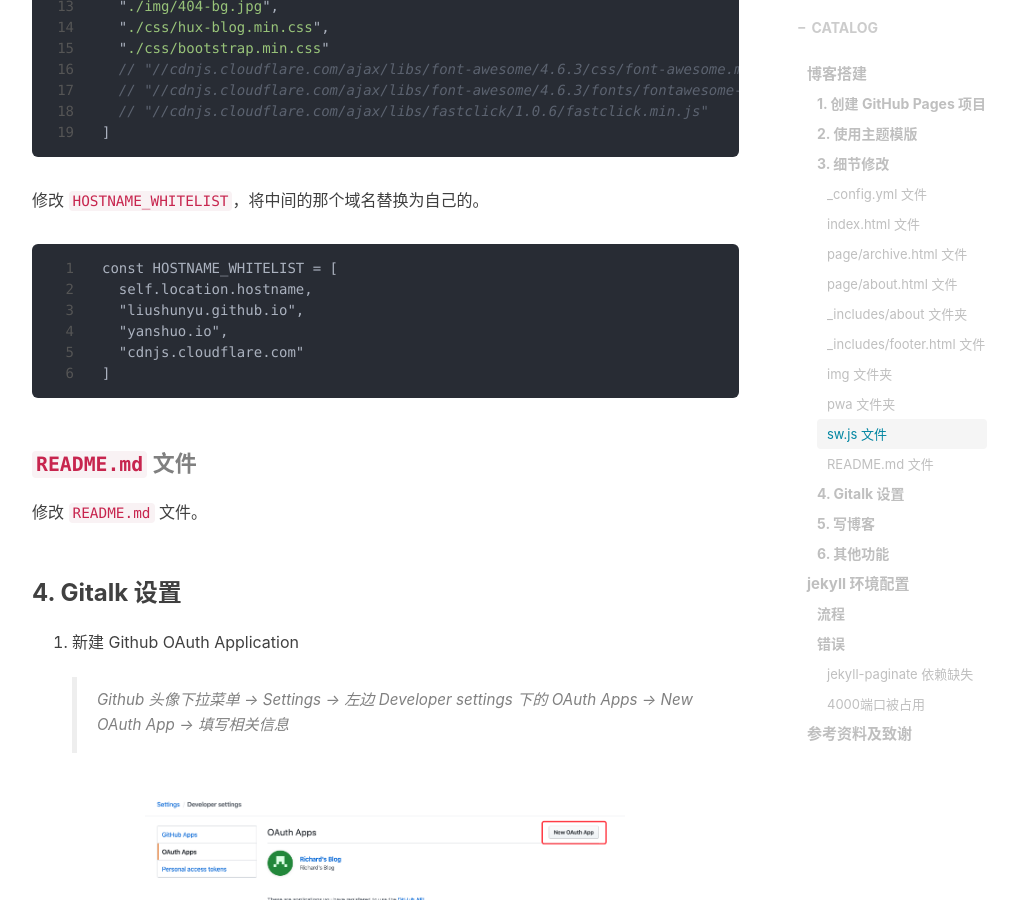
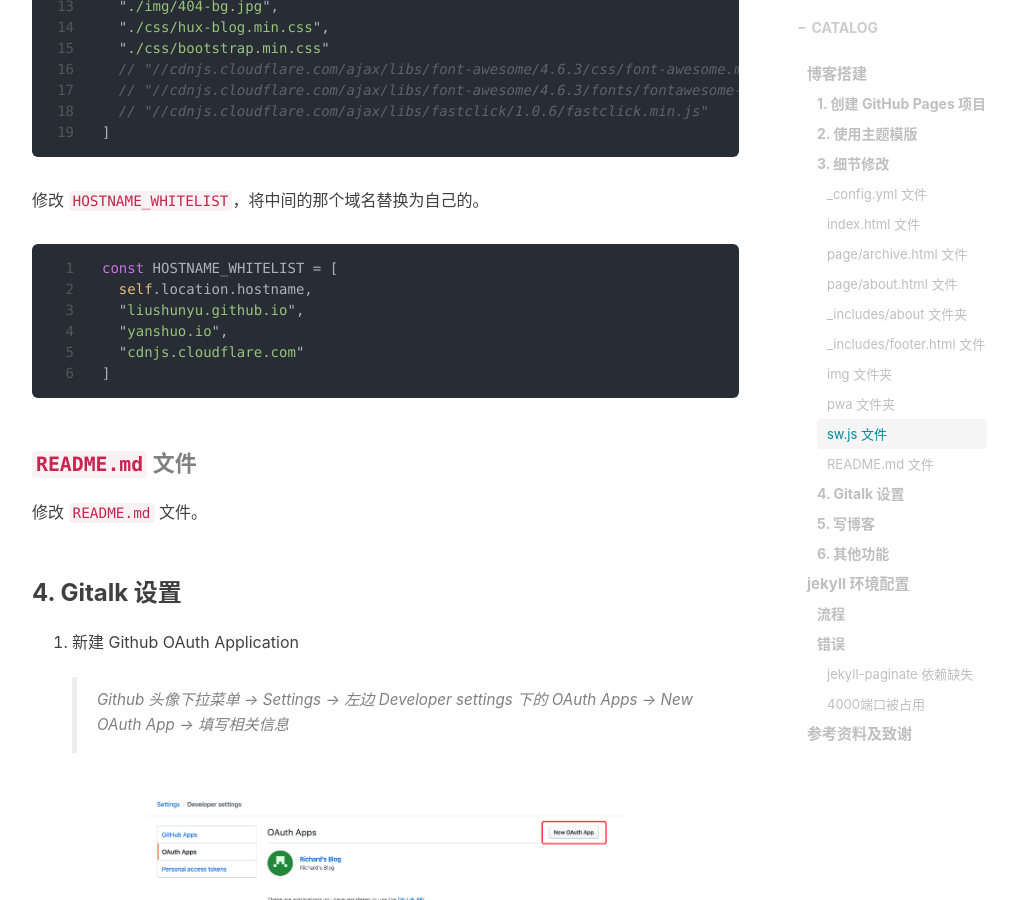
Before and after one commit to liushunyu/blog, a Jekyll site: the page built from _posts/2019-01-10-Github Pages 搭建博客.md, in a window 1280 px wide and 900 px high, scrolled down 5861 px. Shown: the whole window, without its empty margins (233-1249 px from the left). Built offline with Jekyll 4.4.1, drawn with Linux system fonts in a browser that asks for light colours; nearby versions of some CDN libraries; comment, search, counter and statistics services are not loaded; some of the changed text lies outside the part shown.

Commit message:
Update 2019-01-10-Github Pages 搭建博客.md

````diff
--- a/_posts/2019-01-10-Github Pages 搭建博客.md
+++ b/_posts/2019-01-10-Github Pages 搭建博客.md
@@ -253,7 +253,7 @@
 
 修改 `HOSTNAME_WHITELIST`，将中间的那个域名替换为自己的。
 
-```
+```js
 const HOSTNAME_WHITELIST = [
   self.location.hostname,
   "liushunyu.github.io",
@@ -432,7 +432,7 @@
 
 还可以在配置文件`_config.yml`中添加端口号设置：
 
-```
+```yml
 # 修改文件如下
 # port
 port: 1234
````
